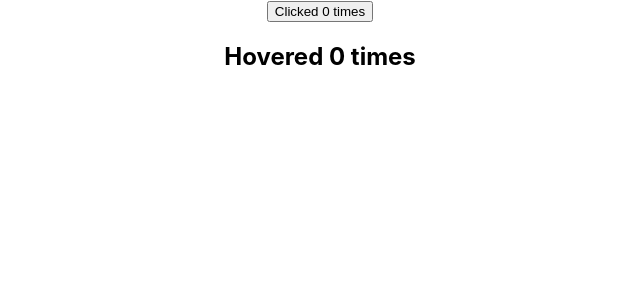
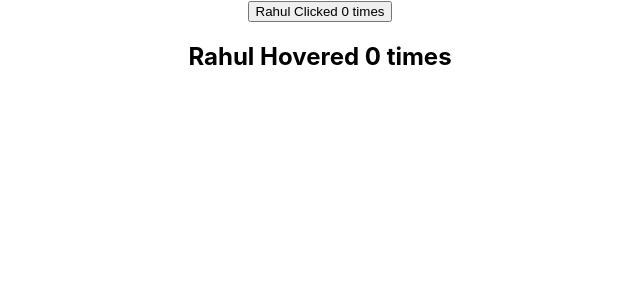
Before and after one commit to rahul-dev7/react-test-project1, a React (Create React App) app in the folder hello-world/: page / in a window 1280 px wide. Shown: the top 300 px of the page, without its empty margins (320-960 px from the left). Built offline with nearby package versions, Linux system fonts and the light colour scheme.

Commit message:
34-Higher Order Components Part 2 -oneway.

```diff
--- a/hello-world/src/components/ClickCounter.js
+++ b/hello-world/src/components/ClickCounter.js
@@ -1,5 +1,5 @@
 import React, { Component } from 'react'
-
+import UpdateComponent from './withCounter';
 class ClickCounter extends Component {
     constructor(props) {
         super(props)
@@ -18,10 +18,10 @@ class ClickCounter extends Component {
         const { count } = this.state;
         return (
         <div>
-            <button onClick={this.incrementCount}>Clicked {count} times</button>
+            <button onClick={this.incrementCount}>{this.props.name }  Clicked {count} times</button>
         </div>
         )
     }
 }
 
-export default ClickCounter
+export default UpdateComponent(ClickCounter)
--- a/hello-world/src/components/HoverCounter.js
+++ b/hello-world/src/components/HoverCounter.js
@@ -1,4 +1,5 @@
 import React, { Component } from 'react'
+import UpdateComponent from './withCounter';
 
 class HoverCounter extends Component {
     constructor(props) {
@@ -18,10 +19,10 @@ class HoverCounter extends Component {
         const {count} = this.state;
         return (
         <div>
-            <h2 onMouseOver={this.incrementCount}>Hovered {count} times</h2>
+            <h2 onMouseOver={this.incrementCount}>{this.props.name } Hovered {count} times</h2>
         </div>
         )
     }
 }
 
-export default HoverCounter
+export default UpdateComponent(HoverCounter)
--- /dev/null
+++ b/hello-world/src/components/withCounter.js
@@ -0,0 +1,12 @@
+import React from "react";
+
+const UpdateComponent = OriginalComponent => {
+    class NewComponent extends React.Component {
+        render() {
+            return <OriginalComponent name='Rahul'/>
+        }
+    }
+    return NewComponent
+}
+
+export default UpdateComponent
```
